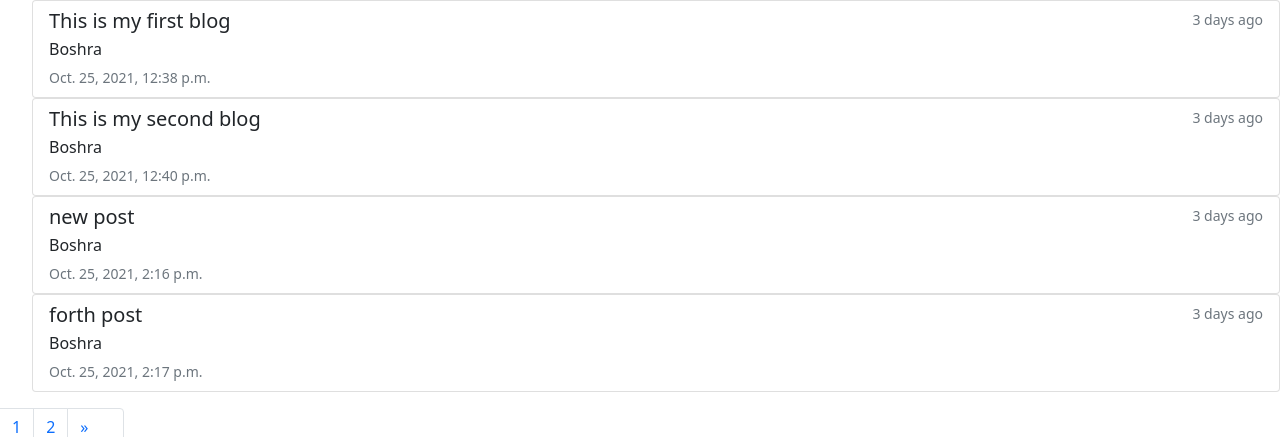
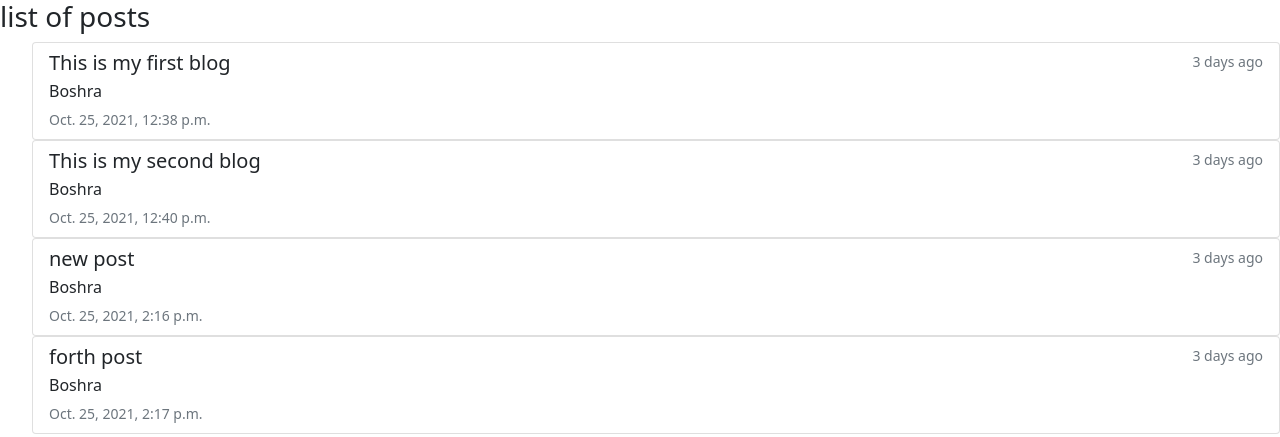
Before and after one commit to boshra-irnd/Django_weblog_site, a Django app: page /blog/ in a window 1280 px wide. Shown: the top 437 px of the page. Run offline with Django 3.2, Linux system fonts and the light colour scheme; data comes from the database, SQL or seed files in the repository; both versions use the stored data as it was after the commit; parts of the project's set-up code (start-up, migrations or seed data) failed here and were passed over.

Commit message:
complete tags

```diff
--- a/blog/urls.py
+++ b/blog/urls.py
@@ -4,7 +4,9 @@ from . import views
 app_name = 'blog'
 
 urlpatterns = [
-    path("",views.PostListView.as_view(),name="post_list"),
+    # path("",views.PostListView.as_view(),name="post_list"),
+    path("",views.post_list,name="post_list"),
+    path("tag/<slug:tag_slug>/",views.post_list,name="post_list"),
     path("<int:year>/<int:month>/<int:day>/<slug:post>/",views.post_detail,name="post_detail"),
     path("<int:post_id>/share/",views.post_share,name="post_share"),
 ]
--- a/blog/views.py
+++ b/blog/views.py
@@ -9,15 +9,35 @@ from django.views.generic import ListView
 from .forms import EmailPostForm , CommentForm
 from django.core.mail import send_mail
 from django.http import HttpResponseRedirect
+from taggit.models import Tag
 
 # Create your views here.
 
 
-class PostListView(ListView):
-    queryset = Post.published.all()
-    context_object_name = 'posts'
-    paginate_by = 4
-    template_name = "blog/post/list.html"
+# class PostListView(ListView):
+#     queryset = Post.published.all()
+#     context_object_name = 'posts'
+#     paginate_by = 4
+#     template_name = "blog/post/list.html"
+
+
+def post_list(request,tag_slug=None):
+    posts = Post.published.all()
+    tag = None
+    if tag_slug:
+        tag = get_object_or_404(Tag,slug=tag_slug)
+        posts = posts.filter(tags__in=[tag])
+
+    paginator = Paginator(posts , 4)
+    page = request.GET.get('page')
+    try:
+        posts = paginator.page(page)
+    except PageNotAnInteger:
+        posts = paginator.page(1)
+    except EmptyPage:
+        posts = paginator.page(paginator.num_pages)
+    context = {"posts":posts , 'page':page , "tag":tag}
+    return render(request,'blog/post/list.html',context)
 
 
 
--- a/templates/blog/post/detail.html
+++ b/templates/blog/post/detail.html
@@ -29,7 +29,9 @@
             <br/>
         {% endfor %}
     </div>
-    <p>
-        Tags: {{post.tags.all|join:' , '}}
+    <p>Tags:
+        {% for tag in post.tags.all %}
+            <a href="{% url 'blog:post_list' tag.slug %}">{{tag.name}}</a> -
+        {% endfor %}
     </p>
 {% endblock content %}
--- a/templates/blog/post/list.html
+++ b/templates/blog/post/list.html
@@ -1,6 +1,10 @@
 {% extends 'blog/base.html'%}
 {% block content %}
-
+{% if tag %}
+<h3>posts with tag {{tag}}</h3>
+{% else %}
+<h3>list of posts</h3>
+{% endif %}
 <ul>
     {% for post in posts %}
     <div class="list-group">
```
Also changed, not shown: db.sqlite3.
